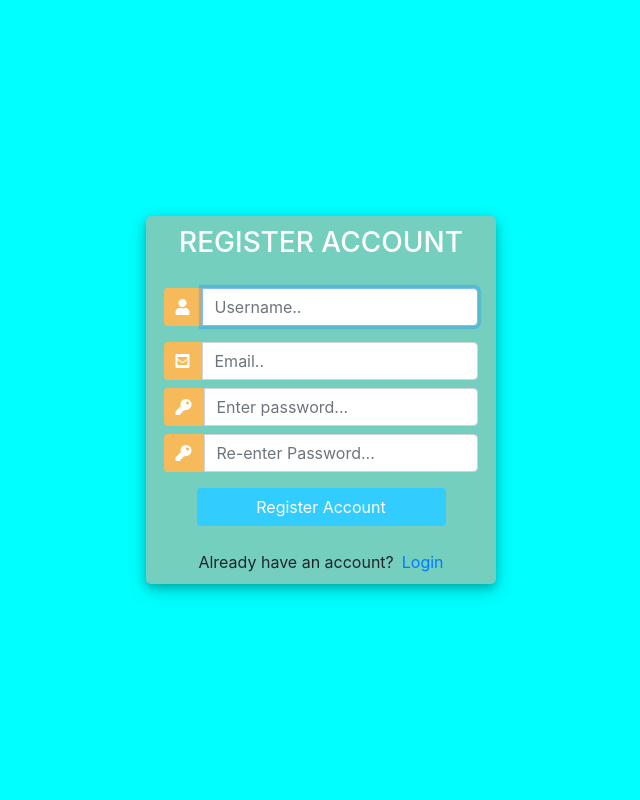
After one commit to LisanzaTabby/CRMProject, a Django app: page /registerPage in a window 1280 px wide. The commit adds this page. Shown: the whole page, without its empty margins (319-959 px from the left). Run offline with Django 5.2, Linux system fonts and the light colour scheme; some libraries are stand-ins or nearby versions.

Commit message:
initial commit

```diff
--- a/crmProject/accounts/forms.py
+++ b/crmProject/accounts/forms.py
@@ -1,11 +1,13 @@
 from django.forms import ModelForm
 from .models import *
-
+from django.contrib.auth.forms import UserCreationForm
+from django import forms
+from django.contrib.auth.models import User
 class OrderForm(ModelForm):
     class Meta:
         model = Order
         fields = '__all__'
-class CustomerForm(ModelForm):
+class CreateUserForm(UserCreationForm):
     class Meta:
-        model = Customer
-        fields = '__all__'
+        model = User
+        fields = ['username', 'email', 'password1','password2']
--- a/crmProject/accounts/models.py
+++ b/crmProject/accounts/models.py
@@ -22,7 +22,6 @@ class Product(models.Model):
 			('Indoor', 'Indoor'),
 			('Out Door', 'Out Door'),
 			)
-
 	name = models.CharField(max_length=200, null=True)
 	price = models.FloatField(null=True)
 	category = models.CharField(max_length=200, null=True, choices=CATEGORY)
--- a/crmProject/accounts/templates/accounts/dashboard.html
+++ b/crmProject/accounts/templates/accounts/dashboard.html
@@ -7,7 +7,7 @@
 <h5>CUSTOMERS:</h5>
 <hr>
 <div class="card card-body">
-    <a class="btn btn-primary  btn-sm btn-block" href="{% url 'createcustomer' %}">Create Customer</a>
+    <a class="btn btn-primary  btn-sm btn-block" href="">Create Customer</a>
     <table class="table table-sm">
         <tr>
             <th>    </th>
@@ -33,7 +33,7 @@
     <table class="table table-sm">
         <tr>
             <th>Product</th>
-            <th>Date Orderd</th>
+            <th>Date Ordered</th>
             <th>Status</th>
             <th>Update</th>
             <th>Remove</th>
--- a/crmProject/accounts/templates/accounts/navbar.html
+++ b/crmProject/accounts/templates/accounts/navbar.html
@@ -13,4 +13,6 @@
         </li>
       </ul>
     </div>
+    <span class="hello-msg"style="color: white;" >Hello, {{request.user}}</span>&nbsp;&nbsp;
+    <span ><a  class="hello-msg" href="{% url 'logout' %}">Logout</a></span>
   </nav>
--- /dev/null
+++ b/crmProject/accounts/templates/accounts/register.html
@@ -0,0 +1,143 @@
+<!DOCTYPE html>
+<html>
+
+<head>
+	<title>Registration Page</title>
+	<link rel="stylesheet" href="https://stackpath.bootstrapcdn.com/bootstrap/4.1.3/css/bootstrap.min.css" integrity="sha384-MCw98/SFnGE8fJT3GXwEOngsV7Zt27NXFoaoApmYm81iuXoPkFOJwJ8ERdknLPMO" crossorigin="anonymous">
+	<script src="https://ajax.googleapis.com/ajax/libs/jquery/3.3.1/jquery.min.js"></script>
+	<link rel="stylesheet" href="https://use.fontawesome.com/releases/v5.6.1/css/all.css" integrity="sha384-gfdkjb5BdAXd+lj+gudLWI+BXq4IuLW5IT+brZEZsLFm++aCMlF1V92rMkPaX4PP" crossorigin="anonymous">
+
+	<style>
+		body,
+		html {
+			margin: 0;
+			padding: 0;
+			height: 100%;
+			background: aqua !important;
+		}
+		.user_card {
+			width: 350px;
+			margin-top: auto;
+			margin-bottom: auto;
+			background: #74cfbf;
+			position: relative;
+			display: flex;
+			justify-content: center;
+			flex-direction: column;
+			padding: 10px;
+			box-shadow: 0 4px 8px 0 rgba(0, 0, 0, 0.2), 0 6px 20px 0 rgba(0, 0, 0, 0.19);
+			-webkit-box-shadow: 0 4px 8px 0 rgba(0, 0, 0, 0.2), 0 6px 20px 0 rgba(0, 0, 0, 0.19);
+			-moz-box-shadow: 0 4px 8px 0 rgba(0, 0, 0, 0.2), 0 6px 20px 0 rgba(0, 0, 0, 0.19);
+			border-radius: 5px;
+
+		}
+
+		.form_container {
+			margin-top: 20px;
+		}
+
+		#form-title{
+			color: #fff;
+		}
+		.login_btn {
+			width: 100%;
+			background: #33ccff !important;
+			color: white !important;
+		}
+		.login_btn:focus {
+			box-shadow: none !important;
+			outline: 0px !important;
+		}
+		.login_container {
+			padding: 0 2rem;
+		}
+		.input-group-text {
+			background: #f7ba5b !important;
+			color: white !important;
+			border: 0 !important;
+			border-radius: 0.25rem 0 0 0.25rem !important;
+		}
+		.input_user,
+		.input_pass:focus {
+			box-shadow: none !important;
+			outline: 0px !important;
+		}
+
+	</style>
+
+</head>
+<body>
+	<div class="container h-100">
+		<div class="d-flex justify-content-center h-100">
+			<div class="user_card">
+				<div class="d-flex justify-content-center">
+					<h3 id="form-title">REGISTER ACCOUNT</h3>
+				</div>
+				<div class="d-flex justify-content-center form_container">
+
+					<form method="POST" action="">
+<!----THE FORM.ERRORS code helps us to flassh error messages incase we have an error in our form-->
+				        {{form.errors}}
+						{% csrf_token %}
+						<div class="input-group mb-3">
+							<div class="input-group-append">
+								<span class="input-group-text"><i class="fas fa-user"></i></span>
+							</div>
+							{{form.username}}
+						</div>
+						<div class="input-group mb-2">
+							<div class="input-group-append">
+								<span class="input-group-text"><i class="fas fa-envelope-square"></i></span>
+							</div>
+							{{form.email}}
+						</div>
+						<div class="input-group mb-2">
+							<div class="input-group-append">
+								<span class="input-group-text"><i class="fas fa-key"></i></span>
+							</div>
+							{{form.password1}}
+						</div>
+						<div class="input-group mb-2">
+							<div class="input-group-append">
+								<span class="input-group-text"><i class="fas fa-key"></i></span>
+							</div>
+							{{form.password2}}
+						</div>
+
+
+
+				   		<div class="d-flex justify-content-center mt-3 login_container">
+				 			<input class="btn login_btn" type="submit" value="Register Account">
+				   		</div>
+
+					</form>
+				</div>
+
+
+				<div class="mt-4">
+					<div class="d-flex justify-content-center links">
+						Already have an account? <a href="{% url 'loginPage' %}" class="ml-2">Login</a>
+					</div>
+				</div>
+			</div>
+		</div>
+	</div>
+	<script>
+						/* Because i didnt set placeholder values in forms.py they will be set here using vanilla Javascript
+		//We start indexing at one because CSRF_token is considered and input field
+		 */
+
+		//Query All input fields
+		var form_fields = document.getElementsByTagName('input')
+		form_fields[1].placeholder='Username..';
+		form_fields[2].placeholder='Email..';
+		form_fields[3].placeholder='Enter password...';
+		form_fields[4].placeholder='Re-enter Password...';
+
+
+		for (var field in form_fields){
+			form_fields[field].className += ' form-control'
+		}
+	</script>
+</body>
+</html>
--- a/crmProject/accounts/urls.py
+++ b/crmProject/accounts/urls.py
@@ -5,9 +5,10 @@ urlpatterns = [
     path('', views.home, name = 'home'),
     path('products/', views.products, name='products'),
     path('customer/<str:pk_test>/', views.customer, name='customer'),
-
+    path('registerPage', views.registerPage, name='register'),
+    path('loginPage', views.loginPage, name='loginPage'),
+    path('logoutView', views.logoutView, name='logout'),
     path('create_order/<str:pk>/', views.createOrder, name='createorder'),
-    path('creatcustomer/', views.createCustomer, name='createcustomer'),
     path('update_order/<str:pk>/', views.updateOrder, name="update_order"),
     path('delete_order/<str:pk>/', views.deleteOrder, name="delete_order"),
 
--- a/crmProject/accounts/views.py
+++ b/crmProject/accounts/views.py
@@ -4,8 +4,11 @@ from django.http import HttpResponse
 from .models import *
 from .forms import *
 from .filter import OrderFilter
-
+from django.contrib.auth import authenticate, login,logout
+from django.contrib import messages
+from django.contrib.auth.decorators import login_required
 # Create your views here.
+@login_required(login_url='loginPage')
 def home(request):
     customers = Customer.objects.all()
     products = Product.objects.all()
@@ -22,6 +25,33 @@ def home(request):
 def products(request):
     products = Product.objects.all()
     return render(request, 'accounts/products.html', {'products': products})
+def registerPage(request):
+	form = CreateUserForm()
+	if request.method == 'POST':
+		form = CreateUserForm(request.POST)
+		if form.is_valid():
+			form.save()
+			user = form.cleaned_data.get('username')
+			messages.success(request, 'Account successfully created for '+user, '!')
+			return redirect('loginPage')
+	context= {'form':form}
+	return render(request, 'accounts/register.html',context)
+def loginPage(request):
+	if request.user.is_authenticated:
+		return redirect('home')
+	else:
+		if request.method == 'POST':
+			username = request.POST.get('username')
+			password = request.POST.get('password')
+
+			user = authenticate(request, username=username, password=password)
+			if user is not None:
+				login(request, user)
+				return redirect('home')
+			else:
+				messages.info(request, 'USERNAME or PASSWORD is INCORRECT!')
+	context = {}
+	return render(request, 'accounts/login.html', context)
 def customer(request, pk_test):
 	customer = Customer.objects.get(id=pk_test)
 
@@ -51,7 +81,7 @@ def createOrder(request, pk):
 
 	context = {'formset':formset}
 	return render(request, 'accounts/order_form.html', context)
-def createCustomer(request):
+'''def createCustomer(request):
       form = CustomerForm()
       if request.method == 'POST':
             form = CustomerForm(request.POST)
@@ -59,10 +89,11 @@ def createCustomer(request):
                   form.save()
                   return redirect('/')
             context =  {'form':form}
-            return render(request, 'accounts/customer_form.html', context)
+            return render(request, 'accounts/customer_form.html', context)'''
 def updateOrder(request, pk):
 
 	order = Order.objects.get(id=pk)
+
 	form = OrderForm(instance=order)
 
 	if request.method == 'POST':
@@ -84,3 +115,6 @@ def deleteOrder(request, pk):
 	context = {'item':order}
 
 	return render(request, 'accounts/delete.html', context)
+def logoutView(request):
+	logout(request)
+	return redirect('loginPage')
```
Also changed, not shown: crmProject/accounts/templates/accounts/login.html (added, +128 -0 lines), crmProject/db.sqlite3.
